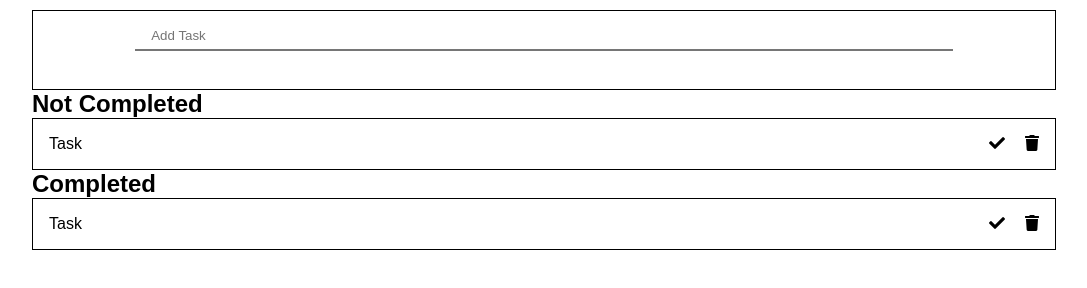
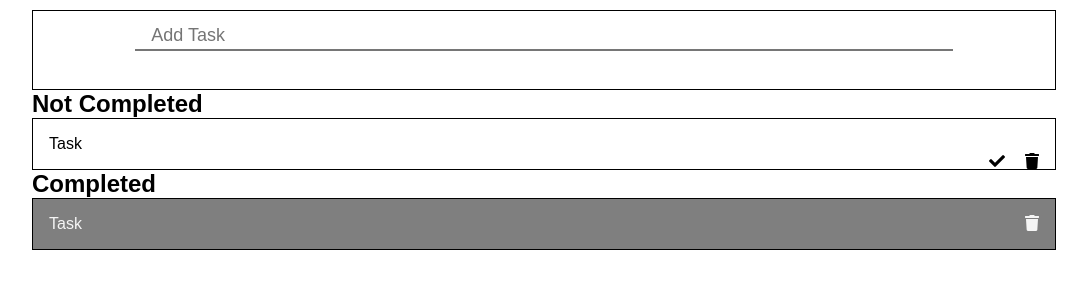
Before and after one commit to rescueDev/jq-todo-list, a plain HTML site: page index.html in a window 1280 px wide. Shown: the whole page, without its empty margins (96-1183 px from the left). Drawn offline with nearby package versions, Linux system fonts and the light colour scheme.

Commit message:
input add task

```diff
--- a/index.html
+++ b/index.html
@@ -31,7 +31,7 @@
         <section class="not-completed">
           <h2>Not Completed</h2>
           <div class="task">
-            Task
+            <p>Task</p>
             <i class="fas fa-trash"></i>
             <i class="fas fa-check"></i>
           </div>
@@ -42,7 +42,6 @@
           <div class="task">
             Task
             <i class="fas fa-trash"></i>
-            <i class="fas fa-check"></i>
           </div>
         </section>
       </div>
--- a/main.css
+++ b/main.css
@@ -33,7 +33,7 @@ input {
   border-top: none;
   border-left: none;
   border-right: none;
-  padding-left: 16px;jq
+  padding-left: 16px;
   font-size: 18px;
 }
 
@@ -45,11 +45,17 @@ input:focus {
   border: 1px solid black;
   width: 100%;
   padding: 16px;
+  background-color: rgba(255, 255, 255, 0.5);
 }
 
 .task i {
   float: right;
   margin-left: 20px;
+}
+
+.completed .task {
+  background-color: rgba(0, 0, 0, 0.5);
+  color: whitesmoke;
 }
 
 /* Classes jQuery */
--- a/script.js
+++ b/script.js
@@ -0,0 +1,9 @@
+var input = $("input");
+
+input.keyup(function (e) {
+  if (e.keyCode == 13 && e.target.value != "") {
+    var task = $('<div class="task"/>').text(e.target.value);
+    $(".not-completed").append(task);
+    input.val("");
+  }
+});
```
